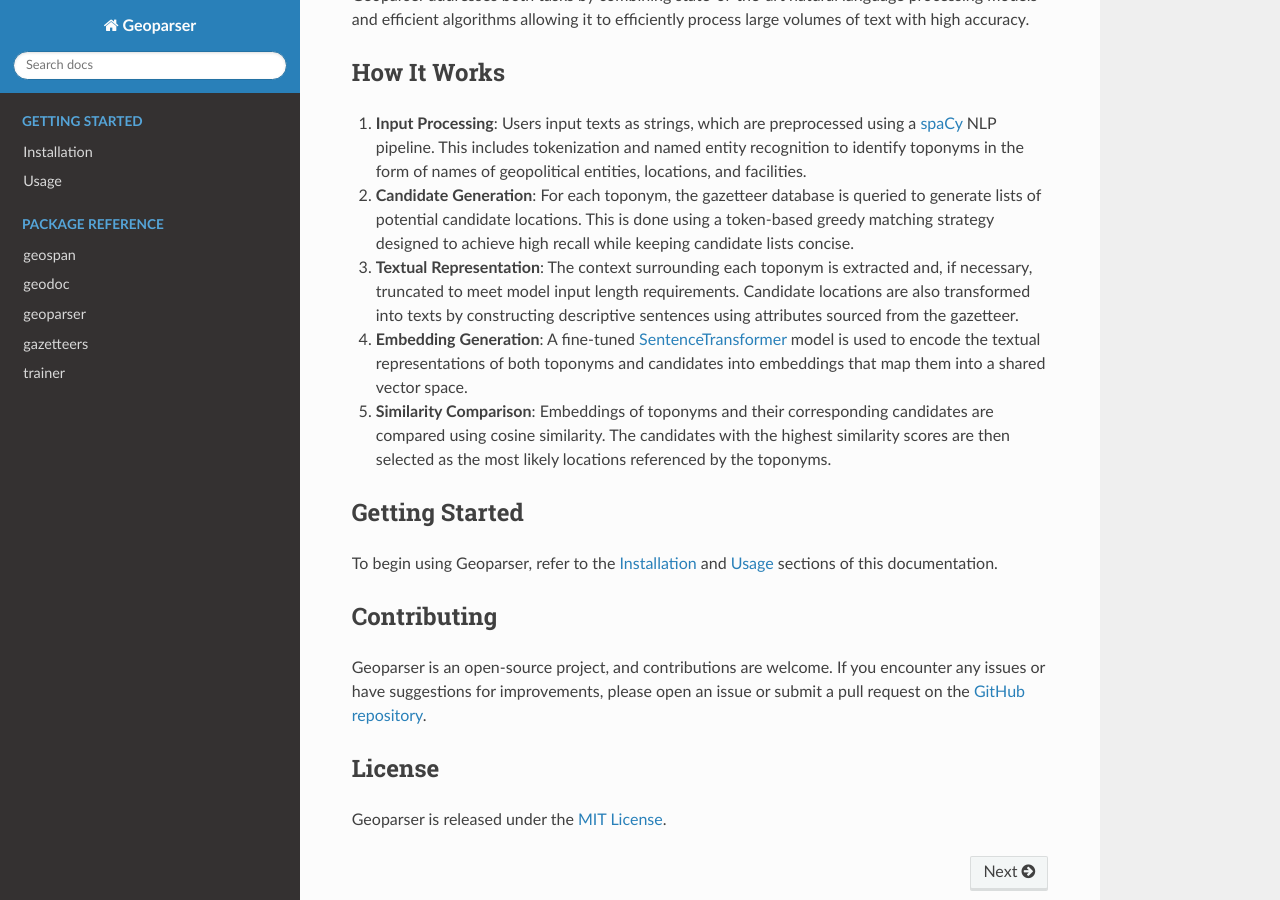
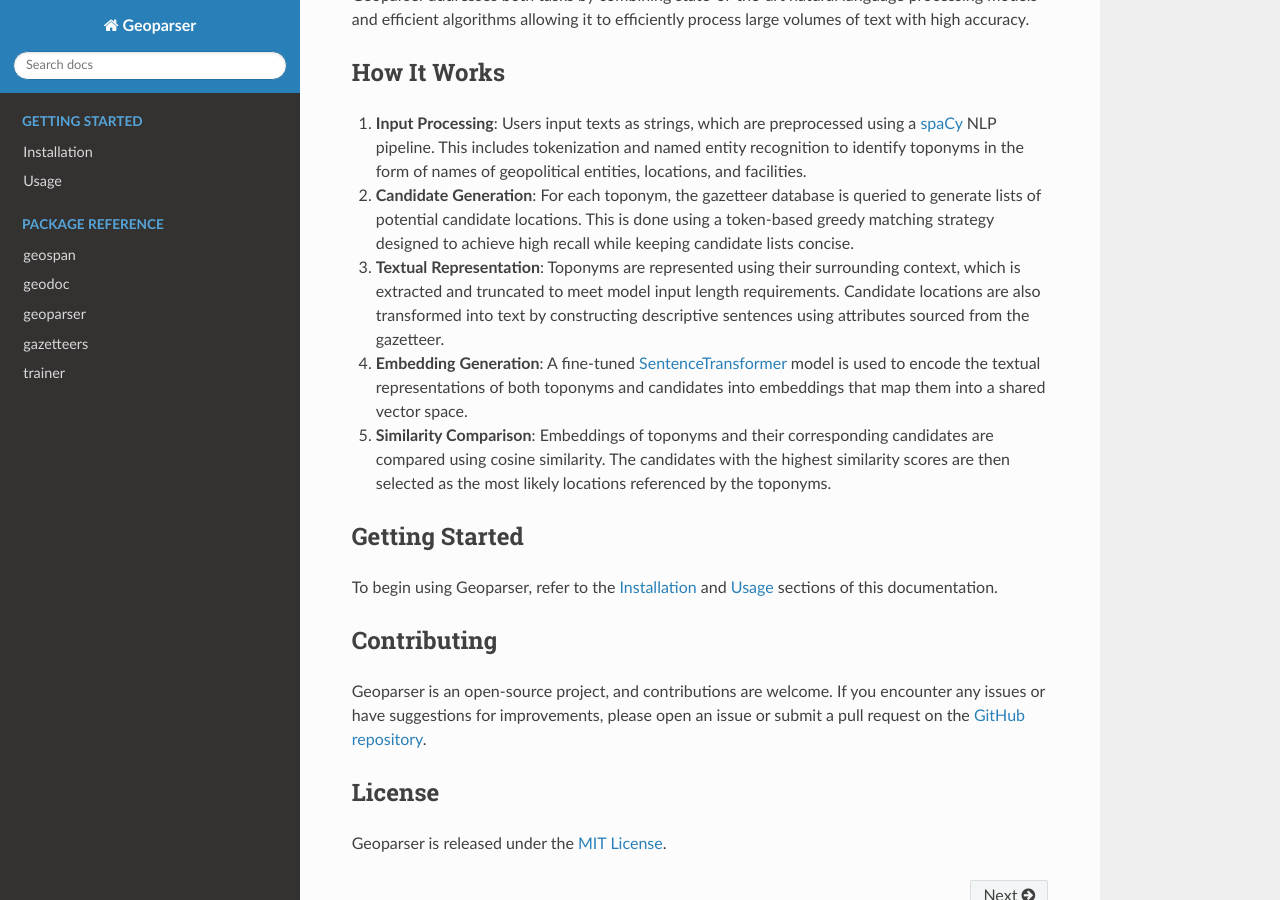
Before and after one commit to dguzh/geoparser, a Sphinx documentation site: the page built from docs/index.rst, in a window 1280 px wide and 900 px high, scrolled down 621 px. Built offline with Sphinx 7.4.7 and the Read the Docs theme 3.1.0, drawn with Linux system fonts in a browser that asks for light colours.

Commit message:
adjust phrasing in How It Works section

```diff
--- a/docs/index.rst
+++ b/docs/index.rst
@@ -25,7 +25,7 @@ How It Works
 
 2. **Candidate Generation**: For each toponym, the gazetteer database is queried to generate lists of potential candidate locations. This is done using a token-based greedy matching strategy designed to achieve high recall while keeping candidate lists concise.
 
-3. **Textual Representation**: The context surrounding each toponym is extracted and, if necessary, truncated to meet model input length requirements. Candidate locations are also transformed into texts by constructing descriptive sentences using attributes sourced from the gazetteer.
+3. **Textual Representation**: Toponyms are represented using their surrounding context, which is extracted and truncated to meet model input length requirements. Candidate locations are also transformed into text by constructing descriptive sentences using attributes sourced from the gazetteer.
 
 4. **Embedding Generation**: A fine-tuned `SentenceTransformer <https://www.sbert.net/>`_ model is used to encode the textual representations of both toponyms and candidates into embeddings that map them into a shared vector space.
 
```
